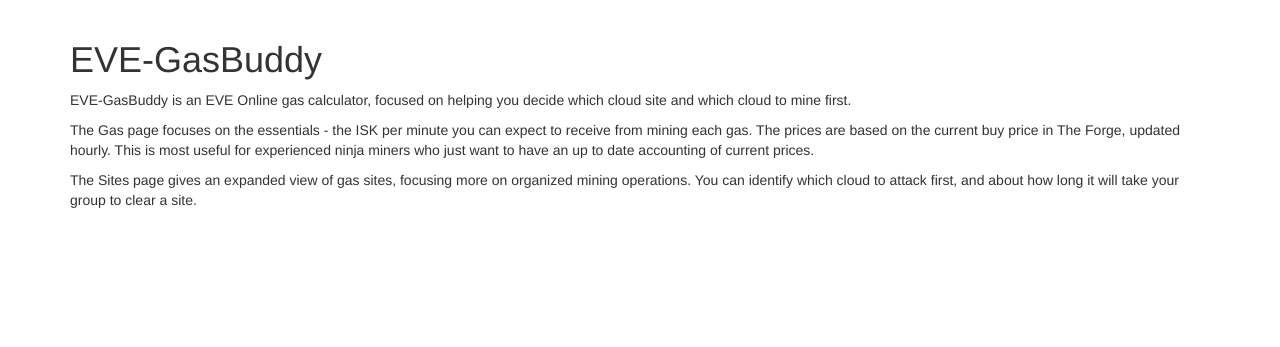
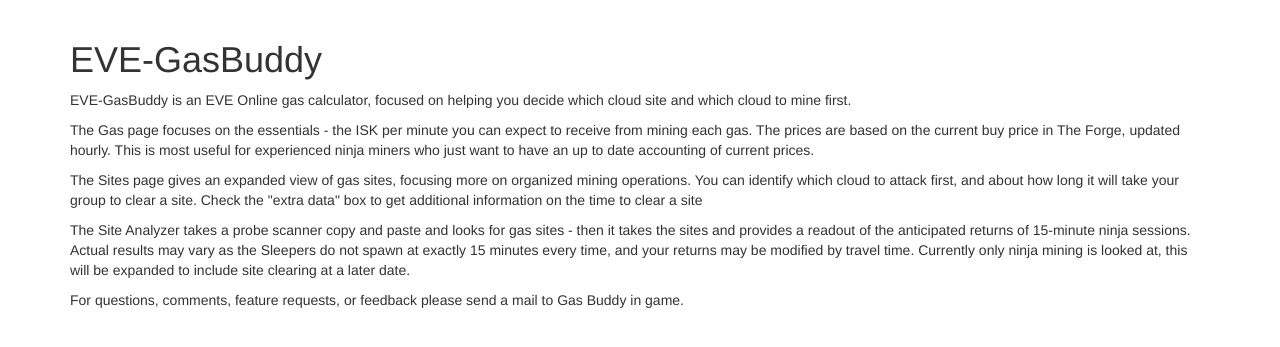
Before and after one commit to eric-oaktree/gasbuddy, a Django app: page /about/ in a window 1280 px wide. Shown: the part 51-398 px from the top of the page. Run offline with Django 3.2, Linux system fonts and the light colour scheme; parts of the project's set-up code (start-up, migrations or seed data) failed here and were passed over; some libraries are stand-ins or nearby versions.

Commit message:
about changes, enabled backup parser

```diff
--- a/home/templates/home/about.html
+++ b/home/templates/home/about.html
@@ -9,6 +9,8 @@
 
 <p>EVE-GasBuddy is an EVE Online gas calculator, focused on helping you decide which cloud site and which cloud to mine first.</p>
 <p>The Gas page focuses on the essentials - the ISK per minute you can expect to receive from mining each gas.  The prices are based on the current buy price in The Forge, updated hourly.  This is most useful for experienced ninja miners who just want to have an up to date accounting of current prices.</p>
-<p>The Sites page gives an expanded view of gas sites, focusing more on organized mining operations.  You can identify which cloud to attack first, and about how long it will take your group to clear a site.</p>
+<p>The Sites page gives an expanded view of gas sites, focusing more on organized mining operations.  You can identify which cloud to attack first, and about how long it will take your group to clear a site.  Check the "extra data" box to get additional information on the time to clear a site</p>
+<p>The Site Analyzer takes a probe scanner copy and paste and looks for gas sites - then it takes the sites and provides a readout of the anticipated returns of 15-minute ninja sessions.  Actual results may vary as the Sleepers do not spawn at exactly 15 minutes every time, and your returns may be modified by travel time.  Currently only ninja mining is looked at, this will be expanded to include site clearing at a later date.</p>
+<p>For questions, comments, feature requests, or feedback please send a mail to Gas Buddy in game.</p>
 
 {% endblock content %}
--- a/home/views.py
+++ b/home/views.py
@@ -171,9 +171,9 @@
         scan_re = re.compile(r'Gas Site	*(\S* \S* \S*)	*')
         scan_re_b = re.compile(r'(Instrumental Core Reservoir|Ordinary Perimeter Reservoir|Minor Perimeter Reservoir|Bountiful Frontier Reservoir|Barren Perimeter Reservoir|Token Perimeter Reservoir|Sizable Perimeter Reservoir|Vast Frontier Reservoir|Vital Core Reservoir)')
         scan_results = scan_re.findall(scan)
-        if scan_results == None:
+        if scan_results == []:
             scan_results = scan_re_b.findall(scan)
-        #print(scan_results)
+        print(scan_results)
         for res in scan_results:
             sites.append(res)
 
```
